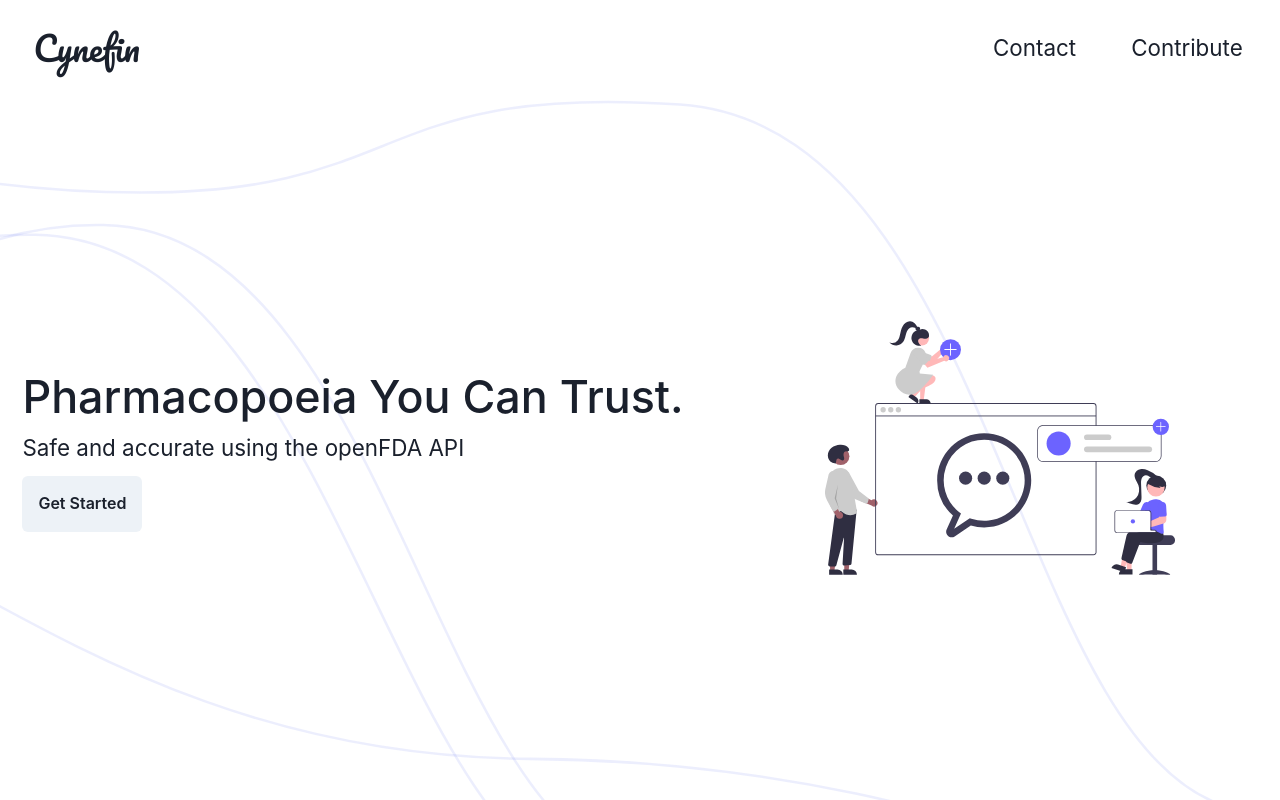
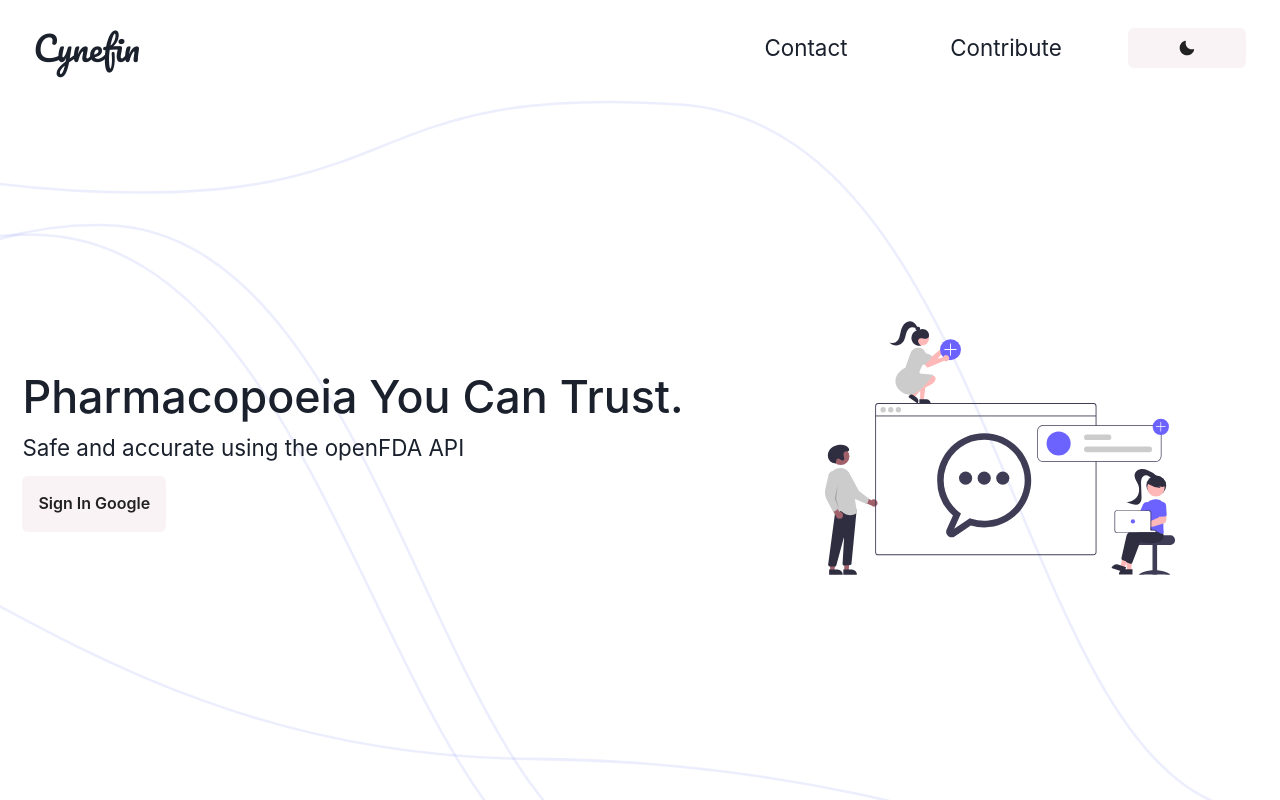
Before and after one commit to kxviel/Chat-App, a Next.js app: page / in a window 1280 px wide. Built offline with nearby package versions, Linux system fonts and the light colour scheme; no server answers.

Commit message:
Landing Page Complete

```diff
--- a/components/Landing.tsx
+++ b/components/Landing.tsx
@@ -1,6 +1,6 @@
-import { Text, Flex, Button, Input } from "@chakra-ui/react";
+import { Text, Flex, Button } from "@chakra-ui/react";
+import Navbar from "../layout/Navbar";
 import Image from "next/image";
-import Navbar from "../layout/Navbar";
 
 interface LandingProps {
   signIn: any;
@@ -20,9 +20,14 @@ const Landing = (props: LandingProps) => {
         >
           <Text w="100%">Pharmacopoeia You Can Trust.</Text>
           <Text w="100%">Safe and accurate using the openFDA API</Text>
-
-          <Button mt="0.7rem" h="7vh" size="md" onClick={props.signIn}>
-            Get Started
+          <Button
+            variant="primary"
+            mt="0.7rem"
+            h="7vh"
+            size="md"
+            onClick={props.signIn}
+          >
+            Sign In Google
           </Button>
         </Flex>
         <Flex display={["none", "flex"]} w="35%" className="landing__logo">
--- a/layout/Navbar.tsx
+++ b/layout/Navbar.tsx
@@ -1,6 +1,8 @@
-import { Text, Flex } from "@chakra-ui/react";
+import { Text, Flex, IconButton, useColorMode } from "@chakra-ui/react";
+import { SunIcon, MoonIcon } from "@chakra-ui/icons";
 
 const Navbar = () => {
+  const { colorMode, toggleColorMode } = useColorMode();
   return (
     <Flex
       h={["24vh", "12vh"]}
@@ -11,22 +13,30 @@ const Navbar = () => {
       justify={["center", "space-between"]}
       className="nav"
     >
-      <Text textAlign={["center", "start"]} w={["100%", "50%", "35%"]}>
+      <Text textAlign={["center", "start"]} w={["100%", "44%", "42%"]}>
         Cynefin
       </Text>
       <Flex
-        w={["100%", "50%", "35%"]}
+        w={["100%", "56%", "49%"]}
         pt={[4, 0]}
         align="center"
         justify="end"
         className="nav__items"
       >
-        <Text w={["50%", "28%"]} textAlign="center" mr="2.1rem">
+        <Text w={["33%", "28%"]} textAlign="center" mr="2.1rem">
           <a href="mailto:kevkanae777@gmail.com">Contact</a>
         </Text>
-        <Text w={["50%", "28%"]} textAlign="center">
+        <Text w={["33%", "28%"]} textAlign="center">
           <a href="https://github.com/kevkanae/Chat-App">Contribute</a>
         </Text>
+        <IconButton
+          w={["33%", "20%"]}
+          variant="primary"
+          ml="2.4rem"
+          icon={colorMode === "light" ? <MoonIcon /> : <SunIcon />}
+          onClick={toggleColorMode}
+          aria-label="Theme Switcher"
+        />
       </Flex>
     </Flex>
   );
--- a/package.json
+++ b/package.json
@@ -9,6 +9,7 @@
     "lint": "next lint"
   },
   "dependencies": {
+    "@chakra-ui/icons": "^1.0.15",
     "@chakra-ui/react": "^1.6.8",
     "@emotion/react": "^11.4.1",
     "@emotion/styled": "^11.3.0",
--- a/pages/_app.tsx
+++ b/pages/_app.tsx
@@ -1,10 +1,11 @@
 import { ChakraProvider } from "@chakra-ui/react";
 import type { AppProps } from "next/app";
+import { theme } from "../utils/Theme";
 import "../styles/Globals.scss";
 
 function MyApp({ Component, pageProps }: AppProps) {
   return (
-    <ChakraProvider>
+    <ChakraProvider theme={theme}>
       <Component {...pageProps} />
     </ChakraProvider>
   );
--- /dev/null
+++ b/utils/Theme.ts
@@ -0,0 +1,19 @@
+import { extendTheme } from "@chakra-ui/react";
+import { ButtonStyles as Button } from "./components/Button";
+
+const config = {
+  initialColorMode: "light",
+  useSystemColorMode: false,
+};
+
+export const theme = extendTheme({
+  colors: {
+    alpha: "#F9F3F6",
+    beta: "#FFEAF0",
+    gamma: "#FFE2D8",
+  },
+  components: {
+    Button,
+  },
+  config,
+});
--- /dev/null
+++ b/utils/components/Button.ts
@@ -0,0 +1,15 @@
+import { Theme } from "../../node_modules/@chakra-ui/theme/dist/types";
+import { mode, darken, whiten } from "@chakra-ui/theme-tools";
+
+export const ButtonStyles = {
+  variants: {
+    primary: (props: Theme) => ({
+      bg: "alpha",
+      color: "#222",
+      _hover: {
+        bg: mode(whiten("beta", 20), darken("alpha", 20))(props),
+        boxShadow: "md",
+      },
+    }),
+  },
+};
```
Also changed, not shown: 1 other file (tests, documents, lock files or other folders).
